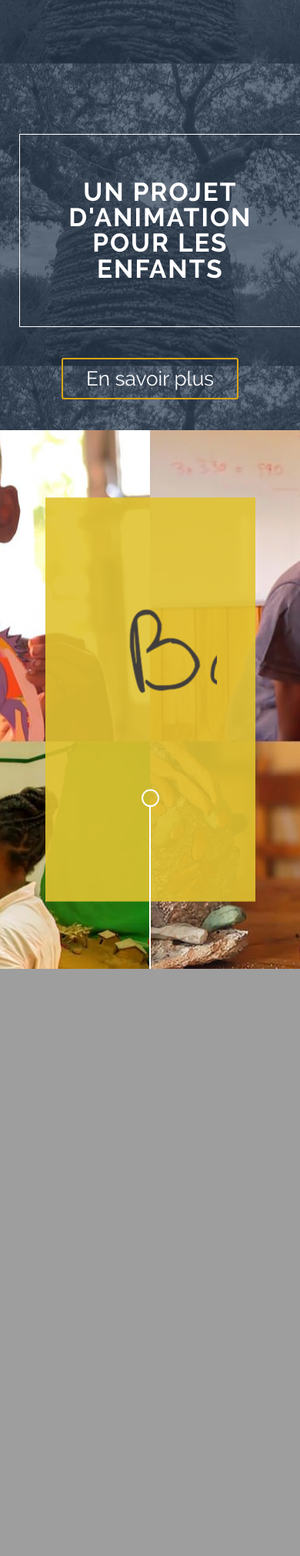
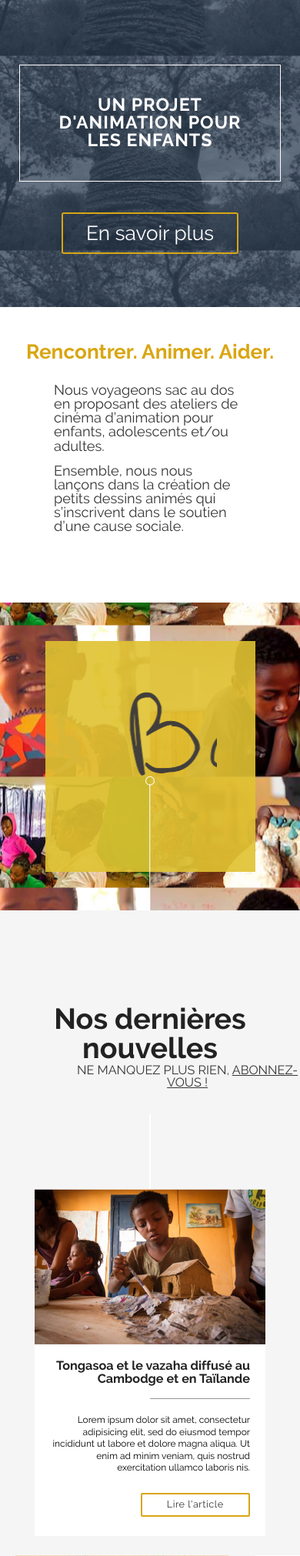
Before and after one commit to Jimmylet/Sur-un-Baobab, a PHP site: page / in a window 390 px wide. Shown: the part 845-2867 px from the top of the page at 77% size. Before the commit the page ends 2104 px from the top, so only its background shows below. Run offline with PHP 8.4, Linux system fonts and the light colour scheme; some web fonts are replaced.

Commit message:
time to day, responsive section article, article top

```diff
--- a/www/css/styles.css
+++ b/www/css/styles.css
@@ -1027,62 +1003,6 @@ body {
   -ms-transform: rotate(45deg);
   transform: rotate(45deg);
 }
-@-webkit-keyframes scroll-animation {
-  0% {
-    -ms-filter: none;
-    -webkit-filter: none;
-            filter: none;
-    opacity: 1;
-    top: 29%;
-  }
-  65% {
-    -ms-filter: none;
-    -webkit-filter: none;
-            filter: none;
-    opacity: 1;
-    top: 50%;
-  }
-  75% {
-    -ms-filter: "progid:DXImageTransform.Microsoft.Alpha(Opacity=0)";
-    filter: alpha(opacity=0);
-    opacity: 0;
-    top: 50%;
-  }
-  100% {
-    -ms-filter: "progid:DXImageTransform.Microsoft.Alpha(Opacity=0)";
-    filter: alpha(opacity=0);
-    opacity: 0;
-    top: 29%;
-  }
-}
-@keyframes scroll-animation {
-  0% {
-    -ms-filter: none;
-    -webkit-filter: none;
-            filter: none;
-    opacity: 1;
-    top: 29%;
-  }
-  65% {
-    -ms-filter: none;
-    -webkit-filter: none;
-            filter: none;
-    opacity: 1;
-    top: 50%;
-  }
-  75% {
-    -ms-filter: "progid:DXImageTransform.Microsoft.Alpha(Opacity=0)";
-    filter: alpha(opacity=0);
-    opacity: 0;
-    top: 50%;
-  }
-  100% {
-    -ms-filter: "progid:DXImageTransform.Microsoft.Alpha(Opacity=0)";
-    filter: alpha(opacity=0);
-    opacity: 0;
-    top: 29%;
-  }
-}
 .intro-img {
   background-image: url("../img/jpg/baobab_about4.jpg");
   background-position: center center;
@@ -1117,6 +1037,17 @@ body {
   background-color: #d9a613;
   -webkit-transition: 0.3s ease-out;
   transition: 0.3s ease-out;
+}
+@media only screen and (max-width: 643px) {
+  .intro-img {
+    background-image: url("../img/jpg/baobab_about4-min.jpg");
+    height: 40em;
+  }
+  .intro-img__title {
+    font-size: 2.32em;
+    letter-spacing: 1px;
+    margin-top: 3em;
+  }
 }
 .intro-text__title {
   font-weight: bold;
@@ -1145,6 +1076,46 @@ body {
   max-width: 20.344em;
   margin-bottom: 0.763em;
 }
+@media only screen and (max-width: 808px) {
+  .intro-text__container {
+    width: 53em;
+  }
+  .intro-text__title {
+    font-size: 2.62em;
+    margin-bottom: 1em;
+  }
+  .intro-text__title:after {
+    display: none;
+  }
+  .intro-text__img {
+    width: 15em;
+    height: auto;
+  }
+  .intro-text__paragraph {
+    font-size: 1.82em;
+  }
+}
+@media only screen and (max-width: 586px) {
+  .intro-text__container {
+    width: 320px;
+    margin: 0 auto;
+    text-align: center;
+  }
+  .intro-text__img {
+    display: none;
+  }
+  .intro-text__paragraph {
+    text-align: center;
+  }
+}
+@media only screen and (max-width: 400px) {
+  .intro-text__container {
+    width: 250px;
+  }
+  .intro-text__paragraph {
+    text-align: left;
+  }
+}
 .img-baobab {
   background-image: url("../img/jpg/img_deco.jpg");
   background-position: center center;
@@ -1169,6 +1140,16 @@ body {
   .img-baobab__title__img {
     background-image: url("../img/png/baobab_text@2x.png");
     background-size: contain;
+  }
+}
+@media only screen and (max-width: 700px) {
+  .img-baobab {
+    background-image: url("../img/jpg/img_deco-min.jpg");
+    height: 40em;
+  }
+  .img-baobab__deco {
+    top: 145px;
+    width: 12px;
   }
 }
 .last-news {
@@ -1237,6 +1218,73 @@ body {
 }
 .last-news__articles__container-text {
   padding: 2em;
+}
+@media only screen and (max-width: 965px) {
+  .last-news__articles__top {
+    width: 45em;
+    height: auto;
+    padding-bottom: 8em;
+    position: relative;
+  }
+  .last-news__articles__img {
+    display: block;
+    float: none;
+  }
+  .last-news__articles__img img {
+    object-fit: cover;
+    max-width: 100%;
+    height: auto;
+  }
+  .last-news__articles__container-text {
+    display: block;
+    background-color: #fff;
+    width: 45em;
+    height: auto;
+    position: static;
+  }
+  .last-news__articles__top__link {
+    float: right;
+    position: absolute;
+    bottom: 2em;
+  }
+}
+@media only screen and (max-width: 499px) {
+  .last-news__articles__top {
+    width: 30em;
+  }
+  .last-news__articles__container-text {
+    width: 30em;
+  }
+  .last-news__articles__top__title {
+    font-size: 1.62em;
+    width: 300px;
+  }
+  .last-news__articles__top__title {
+    width: auto;
+  }
+  .last-news__articles__top__intro {
+    font-size: 1.2em;
+    width: auto;
+  }
+}
+@media only screen and (max-width: 336px) {
+  .last-news__articles__top {
+    width: 25em;
+  }
+  .last-news__articles__container-text {
+    width: 25em;
+  }
+  .last-news__articles__top__title {
+    font-size: 1.62em;
+    width: 300px;
+  }
+  .last-news__articles__top__title {
+    width: auto;
+  }
+  .last-news__articles__top__intro {
+    font-size: 1.2em;
+    width: auto;
+  }
 }
 .article__vignette {
   display: inline-block;
--- a/www/index.html
+++ b/www/index.html
@@ -72,9 +72,9 @@
 						<div class="menu__container">
 							<h2 class="menu__title" aria-level="2">Menu de navigation</h2>
 							<div class="menu__lang">
-								<a href="" class="menu__lang__item"></a>
-								<a href="" class="menu__lang__item"></a>
-								<a href="" class="menu__lang__item"></a>
+								<a href="" class="menu__lang__item">Français</a>
+								<a href="" class="menu__lang__item">Spanish</a>
+								<a href="" class="menu__lang__item">English</a>
 							</div>
 								<a href="index.html" class="menu__link">
 									<span class="menu__item menu__item-home">Accueil</span>
@@ -100,12 +100,6 @@
 						</div>
 						<span aria-hidden="true" class="menu__icon-bg"></span>
 					</nav>
-					<div class="scroll">
-						<span class="scroll__mouse mouse">
-							<span class="scroll__mouse__mouvement"></span>
-						</span>
-						<span class="scroll__message">Faire défiler vers le bas</span>
-					</div>
 					<div class="bottom-header">
 						<a href="#" class="bottom-header__button">Aidez-nous</a>
 						<a href="#" class="bottom-header__button">Visionnez nos films</a>
@@ -121,7 +115,7 @@
 							<br>
 							<a class="intro-img__button" href="#">En savoir plus</a>
 						</section>
-						<!--<section class="intro-text">
+						<section class="intro-text">
 							<h2 class="intro-text__title">Rencontrer. Animer. Aider.</h2>
 							<div class="intro-text__container">
 								<img class="intro-text__img" src="./img/svg/baobab_logo_svg.svg" alt="Logo Surunbaobab"
@@ -136,7 +130,7 @@
 									s’inscrivent dans le soutien d’une cause sociale.
 								</p>
 							</div>
-						</section>-->
+						</section>
 						<div class="img-baobab">
 							<div class="img-baobab__title">
 								<div class="img-baobab__title__img"></div>
@@ -151,7 +145,7 @@
 							</svg>
 
 						</div>
-						<!--<section class="last-news">
+						<section class="last-news">
 							<h2 class="last-news__title" aria-level="2">Nos dernières nouvelles</h2>
 							<span class="last-news__newsletters">
 								Ne manquez plus rien, <a href="#" class="last-news__newsletters__link">abonnez-vous
@@ -374,7 +368,7 @@
 									Jimmy Letecheur</a>
 								</div>
 							</div>
-						</footer>-->
+						</footer>
 					</div>
 				</div>
 				<div class="site-cache" id="site-cache"></div>
--- a/www/stylus/components/header_components.styl
+++ b/www/stylus/components/header_components.styl
@@ -111,6 +111,8 @@
 .header-main > .menu
   background-color rgba(46, 65, 87, 0.8)
 .menu
+  &__lang
+    display none
   &__bloc
     display inline-block
   &__icon
@@ -209,63 +211,6 @@
     MOUSE ANIMATION
 \************************************/
 
-@keyframes scroll-animation
-  0%{
-    opacity 1;
-    top 29%;
-  }
-  65%{
-    opacity 1;
-    top 50%;
-  }
-  75%{
-    opacity 0
-    top 50%
-  }
-  100%{
-    opacity 0
-    top 29%
-  }
-
-.scroll
-  display inline-block;
-  line-height 1.385em
-  font-size 1.3em
-  font-weight normal
-  color #7F8C8D
-  color #FFF
-  text-decoration: none;
-  overflow: hidden;
-  &__mouse
-    position: relative;
-    display: block;
-    width: 2.569em
-    height: 4.185em
-    margin: 0 auto 1em
-    -webkit-box-sizing: border-box;
-    -moz-box-sizing: border-box;
-    box-sizing: border-box;
-    border: 2px solid #FFF;
-    border-radius: 1.769em
-    &__mouvement
-      position absolute;
-      display block;
-      top 29%;
-      left 50%;
-      width 0.538em
-      height 0.538em
-      margin: -4px 0 0 -3.5px;
-      background: #FFF;
-      border-radius: 50%;
-      animation: scroll-animation 3s linear infinite;
-  &__message
-    color transparent
-    transition trans
-
-.scroll:hover .scroll__message
-  color white
-  transition trans
-
 
 /************************************\
   SUBHEADER RESPONSIVE
@@ -330,7 +275,7 @@
     display none
   .header
     &__logo
-      margin-left 4.4em
+      margin-left 2.4em
   .menu
     position: relative
     padding 0
@@ -379,6 +324,19 @@
         transform: translateY(-6px);
       & span:after
         transform: translateY(6px);
+    &__lang
+      display inline-block
+      color white
+      margin-top 10px
+      &__item
+        background-color color-blue - 30%
+        font-size: 1.4em
+        padding 5px 5px
+        transition trans
+        &:hover
+        &:focus
+          background-color color-blue
+          transition trans
     &__container
       position: relative
       width 25em
--- a/www/stylus/components/home-content_components.styl
+++ b/www/stylus/components/home-content_components.styl
@@ -28,6 +28,14 @@
       background-color color-main-yellow
       transition trans
 
++media-query( only screen, max-width 643px )
+  .intro-img
+    retina-image( "../img/jpg/baobab_about4-min.jpg", cover, "@2x");
+    height 40em
+    &__title
+      font-size 2.32em
+      letter-spacing 1px
+      margin-top 3em
 
 /************************************\
     TEXT INTRO - Rencontrer,animer…
@@ -53,6 +61,39 @@
     max-width 20.344em
     margin-bottom 0.763em
 
++media-query( only screen, max-width 808px )
+  .intro-text
+    &__container
+      width 53em
+    &__title
+      font-size 2.62em
+      margin-bottom 1em
+      &:after
+        display none
+    &__img
+      width 15em
+      height auto
+    &__paragraph
+      font-size: 1.82em
+
++media-query( only screen, max-width 586px )
+  .intro-text
+    &__container
+      width 320px
+      margin 0 auto
+      text-align center
+    &__img
+      display none
+    &__paragraph
+      text-align center
+
++media-query( only screen, max-width 400px )
+  .intro-text
+    &__container
+      width 250px
+    &__paragraph
+      text-align left
+
 /************************************\
   IMGS SurunBaobab
 \************************************/
@@ -68,6 +109,18 @@
       background-repeat no-repeat
       background-position center 35%
       height: 100%
+
++media-query( only screen, max-width 700px )
+  .img-baobab
+    retina-image("../img/jpg/img_deco-min.jpg", cover,"@2x" )
+    height 40em
+    &__deco
+      top 145px
+      width 12px
+
+
+
+
 
 /************************************\
   ARTICLES NEWS
@@ -127,6 +180,61 @@
         color color-white
   &__container-text
     padding 2em
+
++media-query( only screen, max-width 965px )
+  .last-news
+    &__articles__top
+      width 45em
+      height auto
+      padding-bottom 8em
+      position: relative
+    &__articles__img
+      display block
+      float none
+      & img
+        object-fit: cover;
+        max-width: 100%;
+        height: auto;
+    &__articles__container-text
+      display block
+      background-color color-white
+      width: 45em
+      height auto
+      position static
+    &__articles__top__link
+      float right
+      position: absolute
+      bottom: 2em
+
++media-query( only screen, max-width 499px )
+  .last-news
+    &__articles__top
+      width 30em
+    &__articles__container-text
+      width 30em
+    &__articles__top__title
+      font-size 1.62em
+      width 300px
+  .last-news__articles__top__title
+    width auto
+  .last-news__articles__top__intro
+    font-size: 1.2em
+    width auto
+
++media-query( only screen, max-width 336px )
+  .last-news
+    &__articles__top
+      width 25em
+    &__articles__container-text
+      width 25em
+    &__articles__top__title
+      font-size 1.62em
+      width 300px
+  .last-news__articles__top__title
+    width auto
+  .last-news__articles__top__intro
+    font-size: 1.2em
+    width auto
 
 
 .article__vignette
--- a/www/stylus/objects/home-content_components.styl
+++ b/www/stylus/objects/home-content_components.styl
@@ -6,6 +6,7 @@
   &__button
     display inline-block
     margin-top 1.527em
+
 
 .intro-text
   padding 0 2em 7.5em
```
Also changed, not shown: other parts of www/css/styles.css (+34 -46 lines), www/img/jpg/baobab_about4-min.jpg (added), www/img/jpg/baobab_about4-min@2x.jpg (added), www/img/jpg/img_deco-min.jpg (added), www/img/jpg/img_deco-min@2x.jpg (added), www/img/png/boabab_text_deco-min.png (added), www/img/png/boabab_text_deco-min@2x.png (added), www/img/png/text-intro_geometric_subtitle-min.png (added), www/img/png/text-intro_geometric_subtitle-min@2x.png (added).
